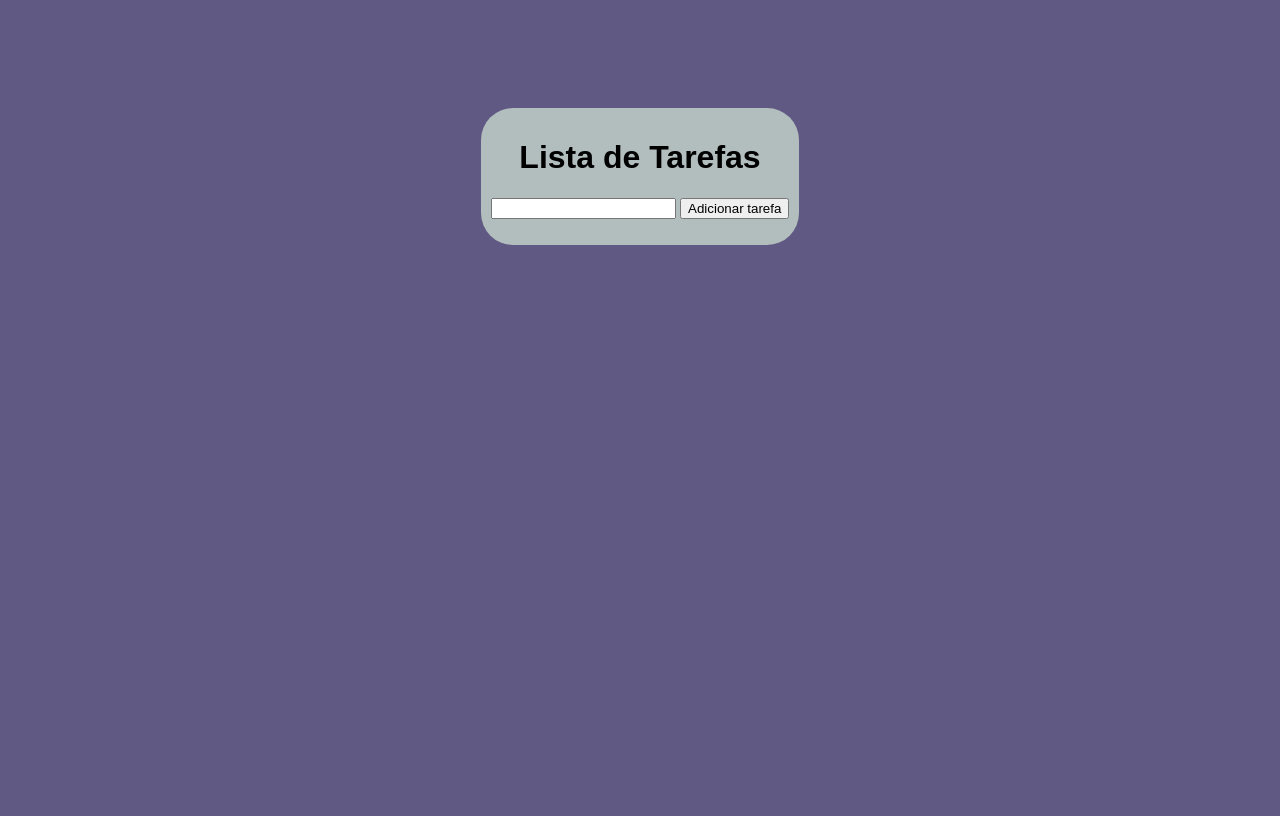
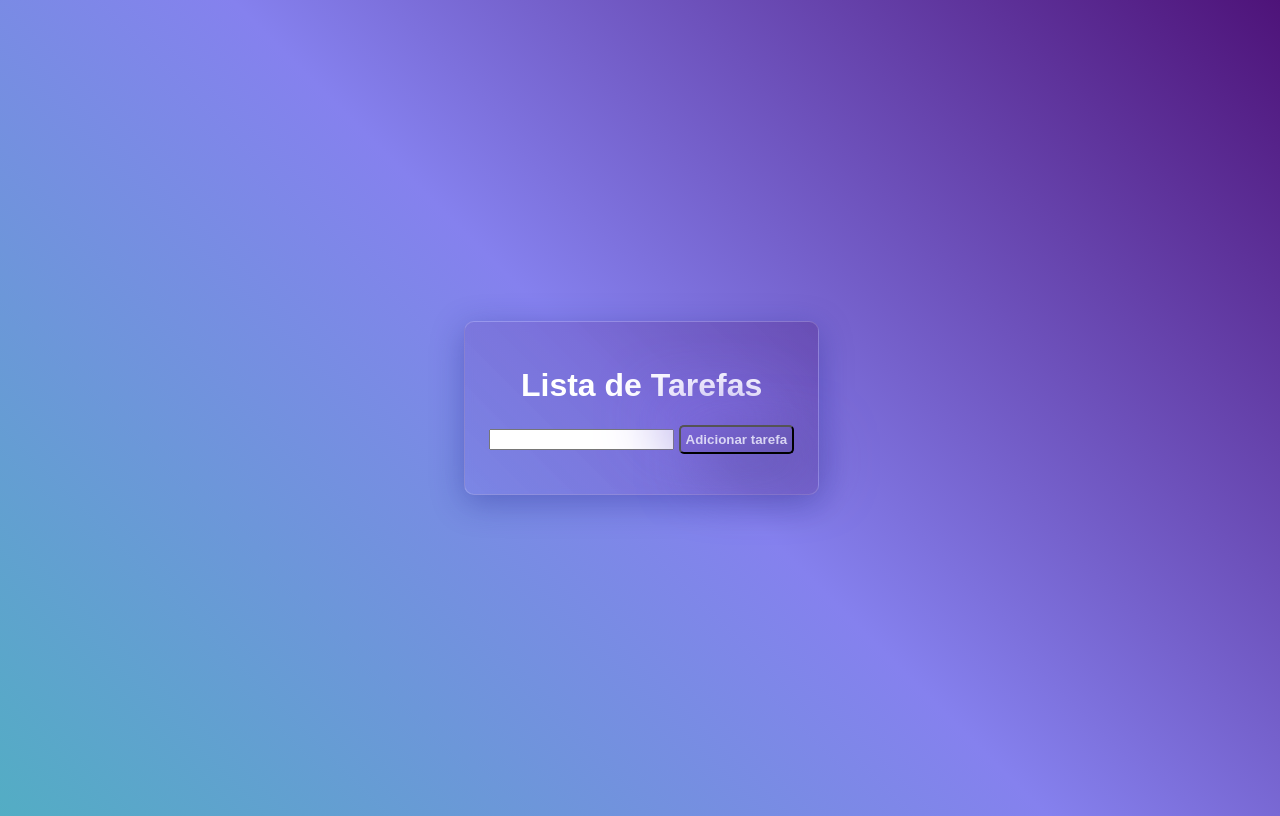
Before and after one commit to BrunoGrando/Exercicio-listaTarefa, a plain HTML site: page index.html in a window 1280 px wide. Drawn offline with Linux system fonts and the light colour scheme.

Commit message:
Glassmorphism

```diff
--- a/style.css
+++ b/style.css
@@ -1,16 +1,44 @@
 body{
+    color: white;
+    font-family: arial,sans-serif;
     display: flex;
+    justify-content: center ;
     align-items: center;
-    justify-content: center;
-    background-color: rgb(95, 89, 131);
-    font-family: sans-serif;
+    background-color: #53adc4;
+    background-image: linear-gradient(45deg, #53adc4 0%, #8581ee 50%, #4e1379 100%);
+    width: 99%;
+    min-height: 100vh;
+    overflow: hidden;
 }
 .container{
-    margin-top: 100px;
-    background-color: rgb(178, 189, 189);
-    border-radius: 32px;
-    padding: 10px;
+    padding: 24px;
+    background: linear-gradient(225deg,#4e217f59, #827be84d );
+    box-shadow: 0 8px 32px 0 rgba( 31, 38, 135, 0.37 );
+    backdrop-filter: blur( 4px );
+    -webkit-backdrop-filter: blur( 4px );
+    border-radius: 10px;
+    border: 1px solid rgba( 255, 255, 255, 0.18 );
+
 }
 h1{
     text-align: center;
 }
+button{
+
+    font-weight: bold;
+    color: rgba(227, 225, 248, 0.911);
+    padding:5px;
+    border-radius: 5px;
+    background: linear-gradient(145deg, #7a66d6, #6756b4);
+    box-shadow:  20px 20px 60px #6151aa,
+             -20px -20px 60px #836de6;
+}
+
+.tarefas button{
+    left: 0;
+    padding: 5px;
+    margin: 5px;
+
+
+
+}
```
